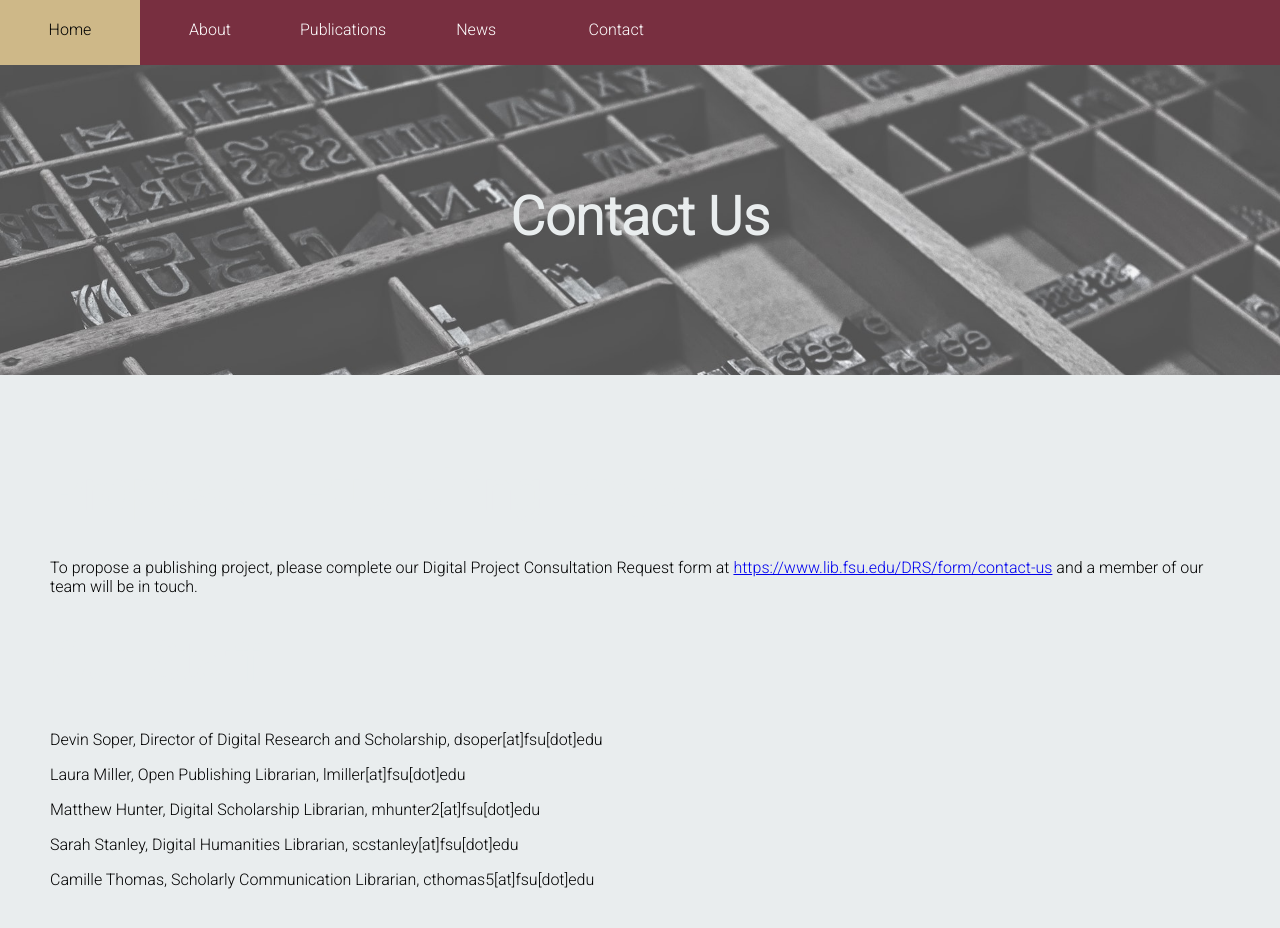
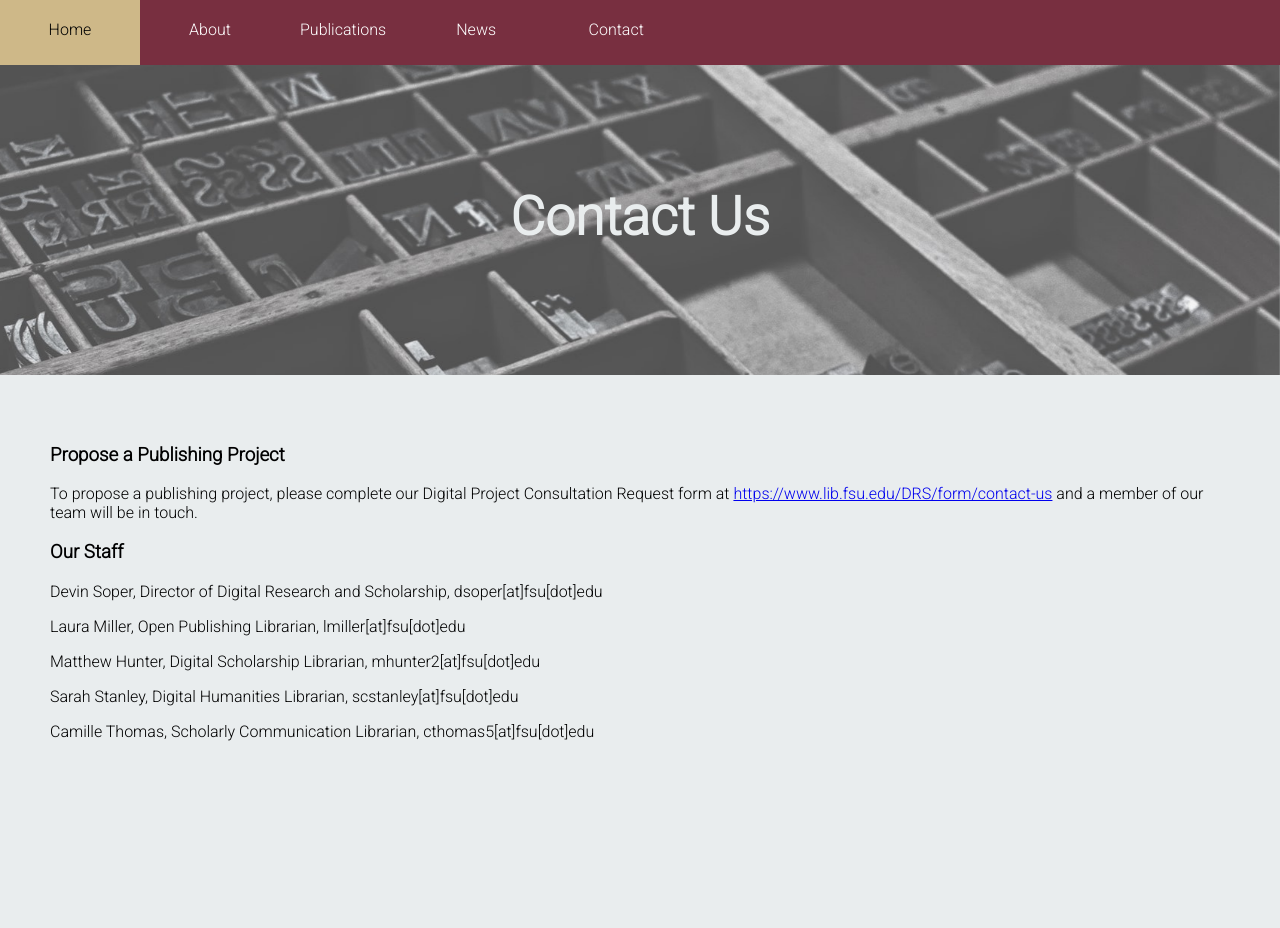
Before and after one commit to fsulibpub/fsulibpub.github.io, a Jekyll site: the page built from contact.md, in a window 1280 px wide and 955 px high. Shown: the top 928 px of the window. Built offline with Jekyll 4.4.1, drawn with Linux system fonts in a browser that asks for light colours.

```diff
--- a/contact.md
+++ b/contact.md
@@ -4,11 +4,11 @@ title: Contact Us
 permalink: /contact/
 ---
 
-# Propose a Publishing Project
+### Propose a Publishing Project
 
 To propose a publishing project, please complete our Digital Project Consultation Request form at [https://www.lib.fsu.edu/DRS/form/contact-us](https://www.lib.fsu.edu/DRS/form/contact-us) and a member of our team will be in touch.
 
-# Our Staff
+### Our Staff
 
 Devin Soper, Director of Digital Research and Scholarship, dsoper[at]fsu[dot]edu
 
```
